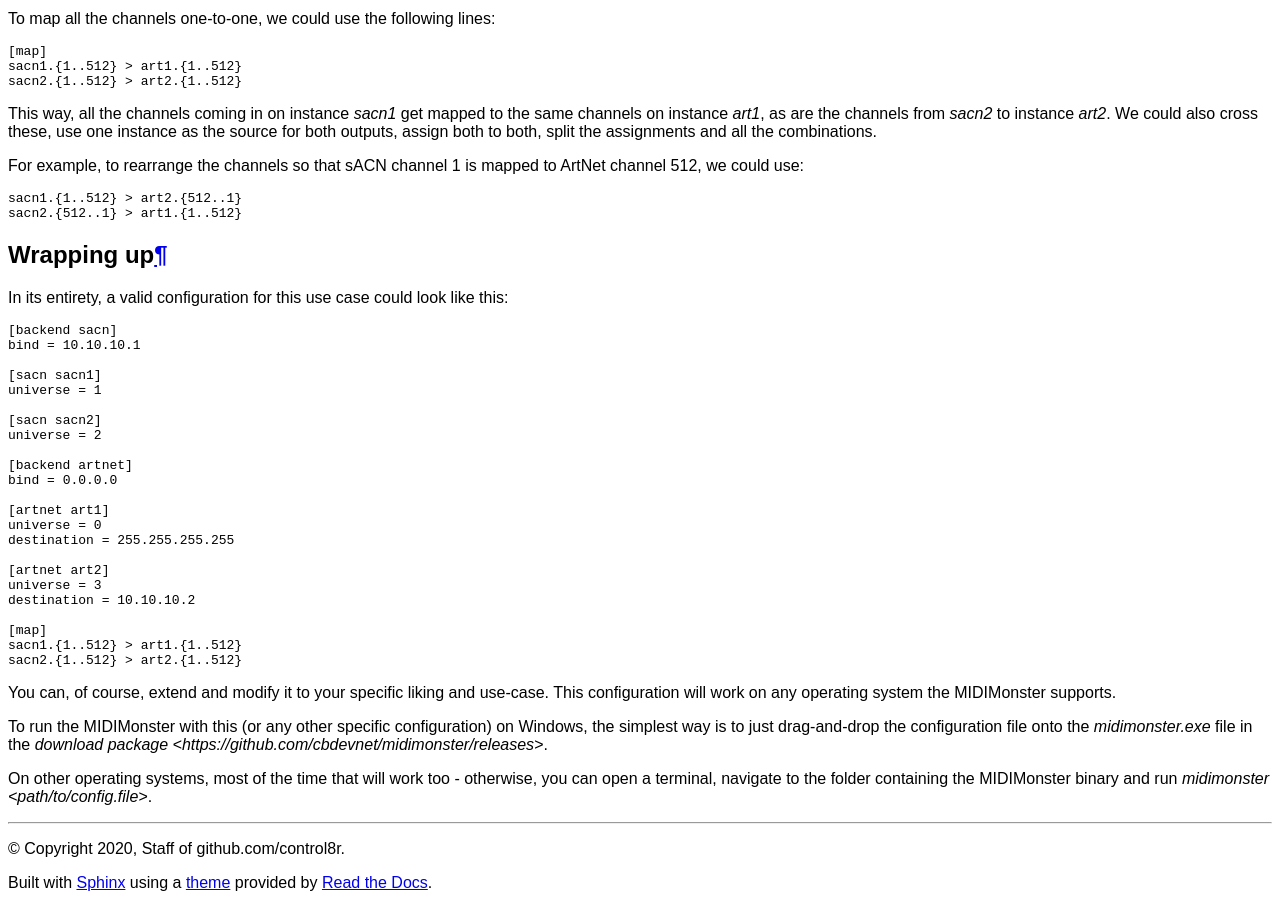
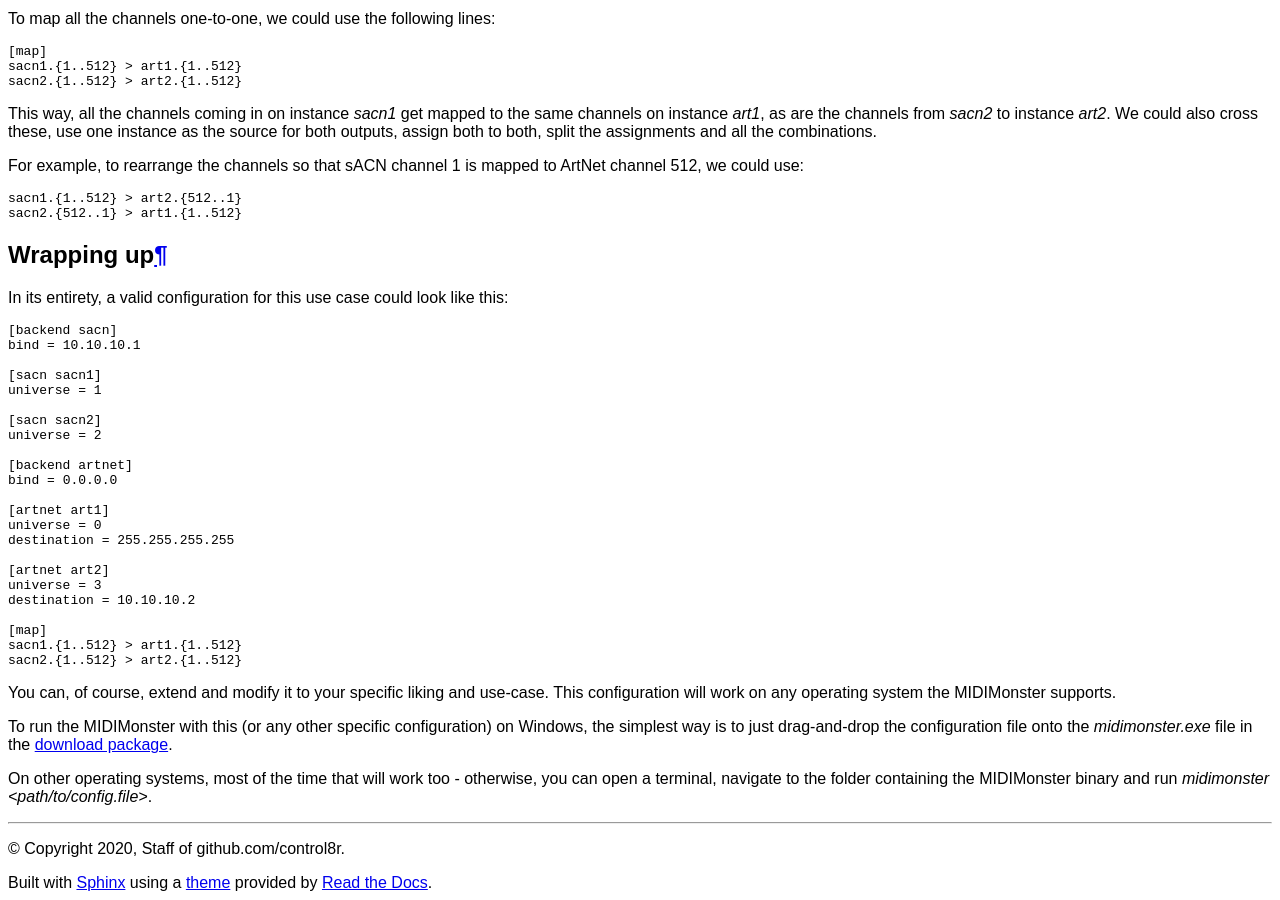
Before and after one commit to control8r/midimonster-knowledge-base, a Sphinx documentation site: the page built from source/usecases/Convert-sACN-ArtNet.rst, in a window 1280 px wide and 900 px high, scrolled down 2435 px. Built offline with Sphinx 7.4.7 and the Read the Docs theme 2.0.0, drawn with Linux system fonts in a browser that asks for light colours; pages that are not in the unit, such as notebooks, are missing from menus.

Commit message:
Fix link

```diff
--- a/source/usecases/Convert-sACN-ArtNet.rst
+++ b/source/usecases/Convert-sACN-ArtNet.rst
@@ -190,7 +190,7 @@ This configuration will work on any operating system the MIDIMonster supports.
 
 To run the MIDIMonster with this (or any other specific configuration) on Windows,
 the simplest way is to just drag-and-drop the configuration file onto the `midimonster.exe`
-file in the `download package <https://github.com/cbdevnet/midimonster/releases>`.
+file in the `download package <https://github.com/cbdevnet/midimonster/releases>`_.
 
 On other operating systems, most of the time that will work too - otherwise, you can
 open a terminal, navigate to the folder containing the MIDIMonster binary and run
```
